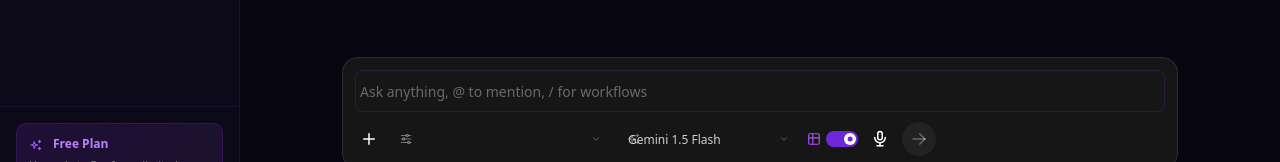
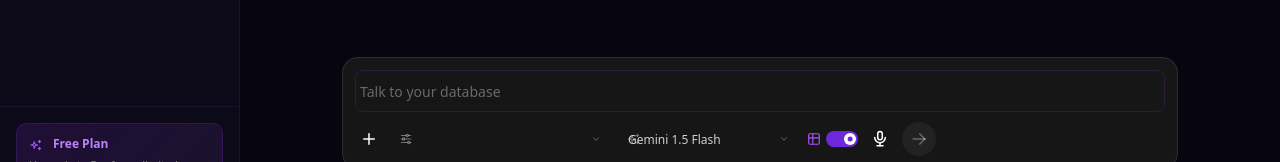
Before and after one commit to Auto-Happiness/orcha-agent-os, a Next.js app: page /1/chat in a window 1280 px wide. Shown: the part 521-683 px from the top of the page. Built offline with nearby package versions, Linux system fonts and the light colour scheme; no server answers.

Commit message:
add changes

```diff
--- a/components/Chat/ChatPromptBox.tsx
+++ b/components/Chat/ChatPromptBox.tsx
@@ -152,7 +152,7 @@ export function ChatPromptBox({
         >
           <Stack gap="xs">
             <TextInput
-              placeholder="Ask anything, @ to mention, / for workflows"
+              placeholder="Talk to your database"
               variant="unstyled"
               size="md"
               value={localValue}
```
Also changed, not shown: app/[saas]/chat/page.tsx (+1 -16 lines), 1 other file (tests, documents, lock files or other folders).
